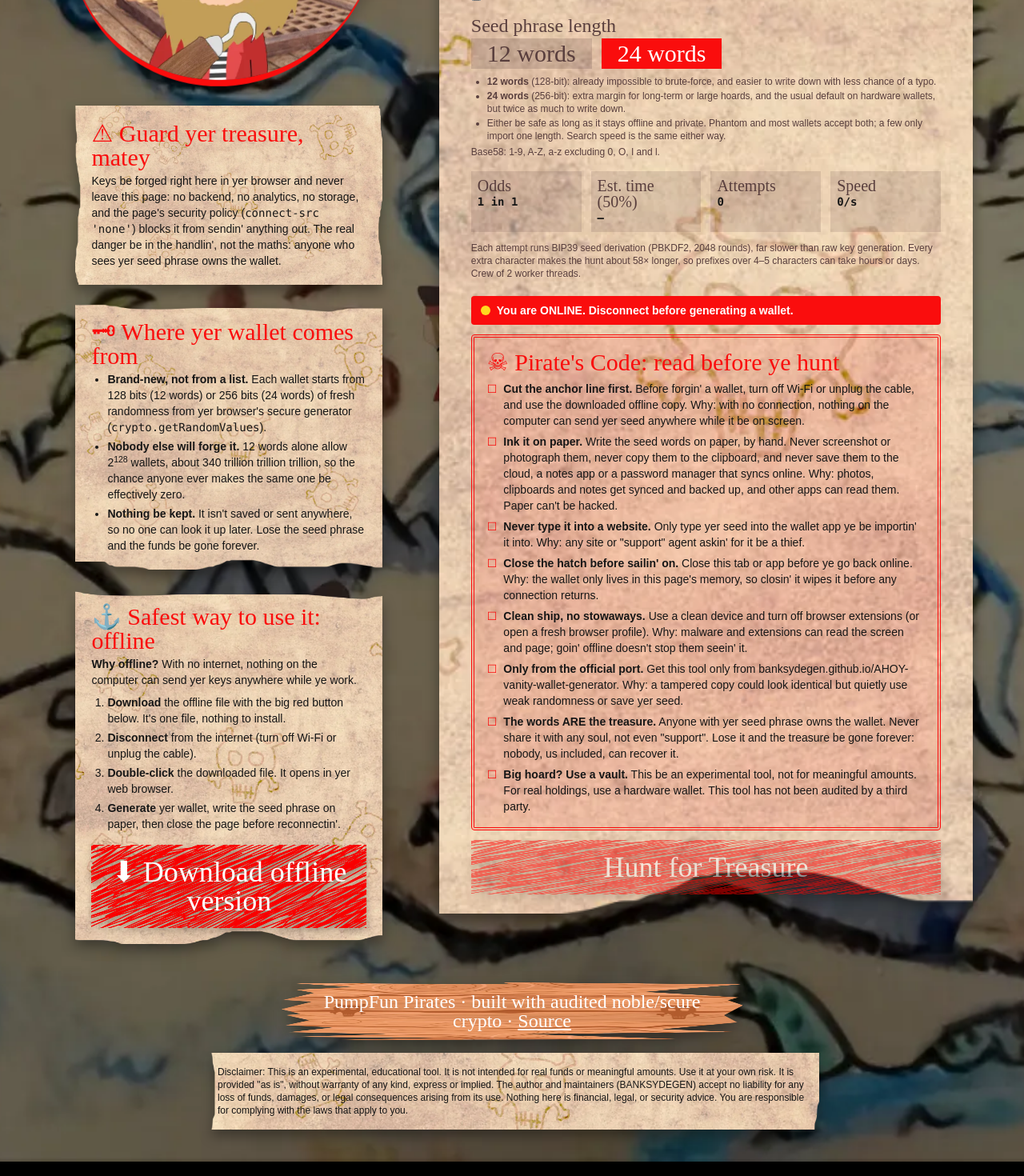
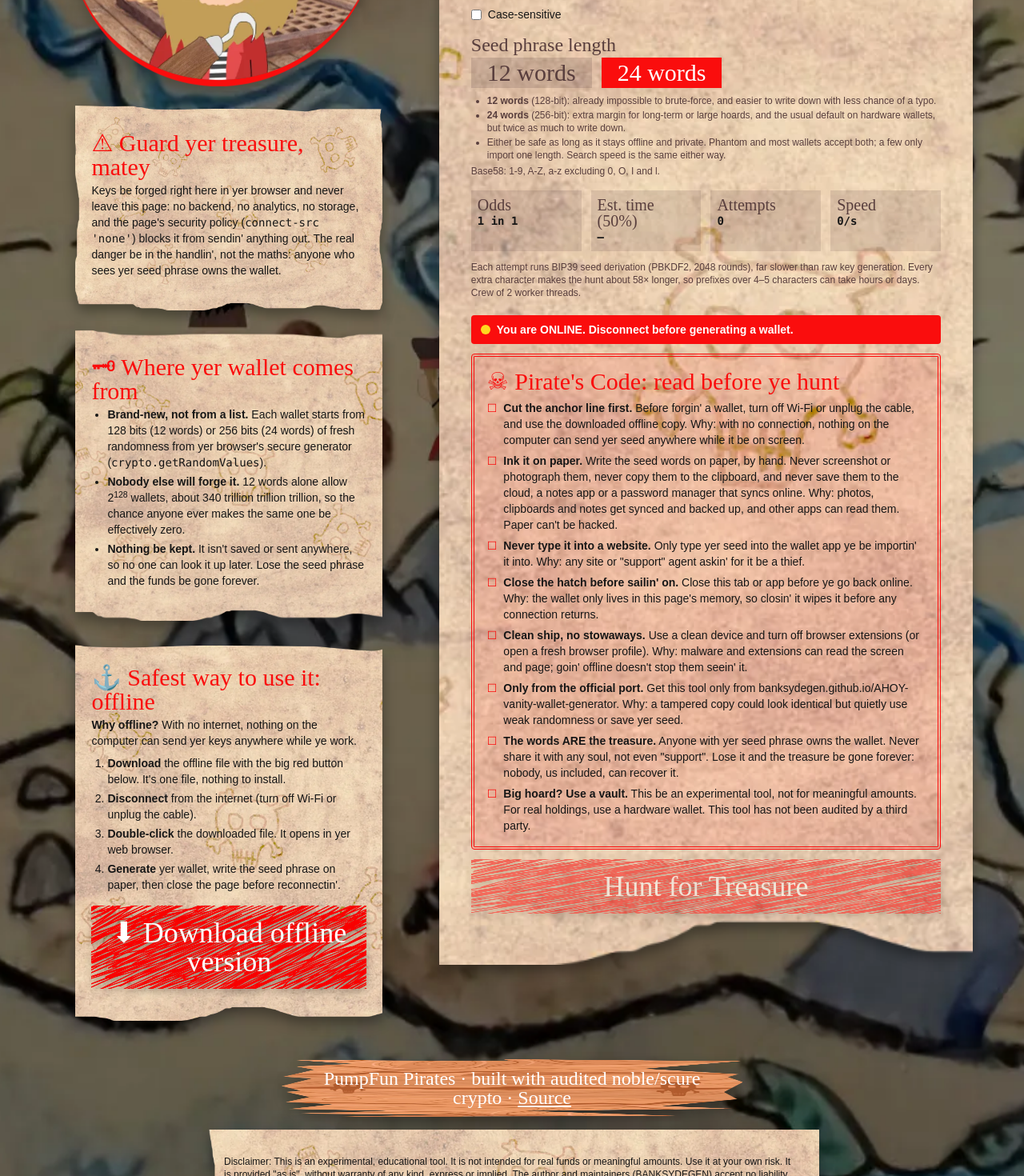
Before and after one commit to BANKSYDEGEN/AHOY-vanity-wallet-generator, a React (Vite) app: page / in a window 1280 px wide. Shown: the part 640-2110 px from the top of the page at 80% size. Built offline with nearby package versions, Linux system fonts and the light colour scheme.

Commit message:
Keep parchment card content inside the paper: more top/bottom padding so text and buttons clear the torn edges

```diff
--- a/src/App.tsx
+++ b/src/App.tsx
@@ -257,11 +257,11 @@ export default function App() {
       <div className="mx-auto mt-10 grid max-w-6xl items-start gap-10 lg:grid-cols-[minmax(0,2fr)_minmax(0,3fr)]">
         <div className="flex flex-col items-center gap-6">
           <img src={logo} alt="PumpFun Pirates captain" className="sway w-full max-w-sm rounded-b-full border-t-[20px] border-b-8 border-t-ink border-b-blood drop-shadow-[0_10px_10px_#00000040]" />
-          <div className="paper w-full max-w-sm p-5">
+          <div className="paper w-full max-w-sm px-5 pt-8 pb-10">
             <p className={`${hand} text-3xl text-blood`}>⚠ Guard yer treasure, matey</p>
             <p className="mt-1 text-sm">Keys be forged right here in yer browser and never leave this page: no backend, no analytics, no storage, and the page's security policy (<code>connect-src 'none'</code>) blocks it from sendin' anything out. The real danger be in the handlin', not the maths: anyone who sees yer seed phrase owns the wallet.</p>
           </div>
-          <div className="paper w-full max-w-sm p-5">
+          <div className="paper w-full max-w-sm px-5 pt-8 pb-10">
             <p className={`${hand} text-3xl text-blood`}>🗝 Where yer wallet comes from</p>
             <ul className="mt-1 list-disc space-y-1 pl-5 text-sm">
               <li><strong>Brand-new, not from a list.</strong> Each wallet starts from 128 bits (12 words) or 256 bits (24 words) of fresh randomness from yer browser's secure generator (<code>crypto.getRandomValues</code>).</li>
@@ -269,7 +269,7 @@ export default function App() {
               <li><strong>Nothing be kept.</strong> It isn't saved or sent anywhere, so no one can look it up later. Lose the seed phrase and the funds be gone forever.</li>
             </ul>
           </div>
-          <div className="paper w-full max-w-sm p-5">
+          <div className="paper w-full max-w-sm px-5 pt-8 pb-10">
             <p className={`${hand} text-3xl text-blood`}>{OFFLINE_BUILD ? '⚓ Ye be sailin\' offline' : '⚓ Safest way to use it: offline'}</p>
             <p className="mt-1 text-sm"><strong>Why offline?</strong> With no internet, nothing on the computer can send yer keys anywhere while ye work.</p>
             <ol className="mt-2 list-decimal space-y-1 pl-5 text-sm">
@@ -284,7 +284,7 @@ export default function App() {
         </div>
 
         <div className="flex flex-col gap-8">
-          <section className="paper px-6 py-6 sm:px-10">
+          <section className="paper px-6 pt-12 pb-16 sm:px-10">
             <p className={`${hand} text-3xl`}>Chart a custom address on the Solana Seas (or EVM waters). Every attempt forges a fresh 12- or 24-word seed phrase, ready for Phantom or MetaMask.</p>
             <div className="mt-4 flex gap-3">
               {(['solana', 'evm'] as Chain[]).map((c) => (
@@ -333,7 +333,7 @@ export default function App() {
           </section>
 
           {result && (
-            <section id="result" className="paper px-6 py-6 sm:px-10">
+            <section id="result" className="paper px-6 pt-12 pb-16 sm:px-10">
               <h2 className={`${hand} text-5xl text-blood`}>☠ Treasure found after {attempts.toLocaleString()} attempts!</h2>
               <div className="mt-3 flex items-center justify-between"><p className={`${hand} text-3xl text-mahogany`}>Address (public, safe to share)</p><AddressCopy address={result.address} /></div>
               <AddressQr address={result.address} />
@@ -357,7 +357,7 @@ export default function App() {
       <footer className={`wood mx-auto mt-12 w-full max-w-xl px-10 py-3 text-center ${hand} text-2xl text-white`}>
         PumpFun Pirates · built with audited noble/scure crypto · <a className="underline" href="https://github.com/BANKSYDEGEN/AHOY-vanity-wallet-generator">Source</a>
       </footer>
-      <p data-testid="disclaimer" className="paper mx-auto mt-4 max-w-3xl p-4 text-xs">Disclaimer: This is an experimental, educational tool. It is not intended for real funds or meaningful amounts. Use it at your own risk. It is provided "as is", without warranty of any kind, express or implied. The author and maintainers (BANKSYDEGEN) accept no liability for any loss of funds, damages, or legal consequences arising from its use. Nothing here is financial, legal, or security advice. You are responsible for complying with the laws that apply to you.</p>
+      <p data-testid="disclaimer" className="paper mx-auto mt-4 max-w-3xl px-6 pt-8 pb-10 text-xs">Disclaimer: This is an experimental, educational tool. It is not intended for real funds or meaningful amounts. Use it at your own risk. It is provided "as is", without warranty of any kind, express or implied. The author and maintainers (BANKSYDEGEN) accept no liability for any loss of funds, damages, or legal consequences arising from its use. Nothing here is financial, legal, or security advice. You are responsible for complying with the laws that apply to you.</p>
     </div>
   )
 }
```
